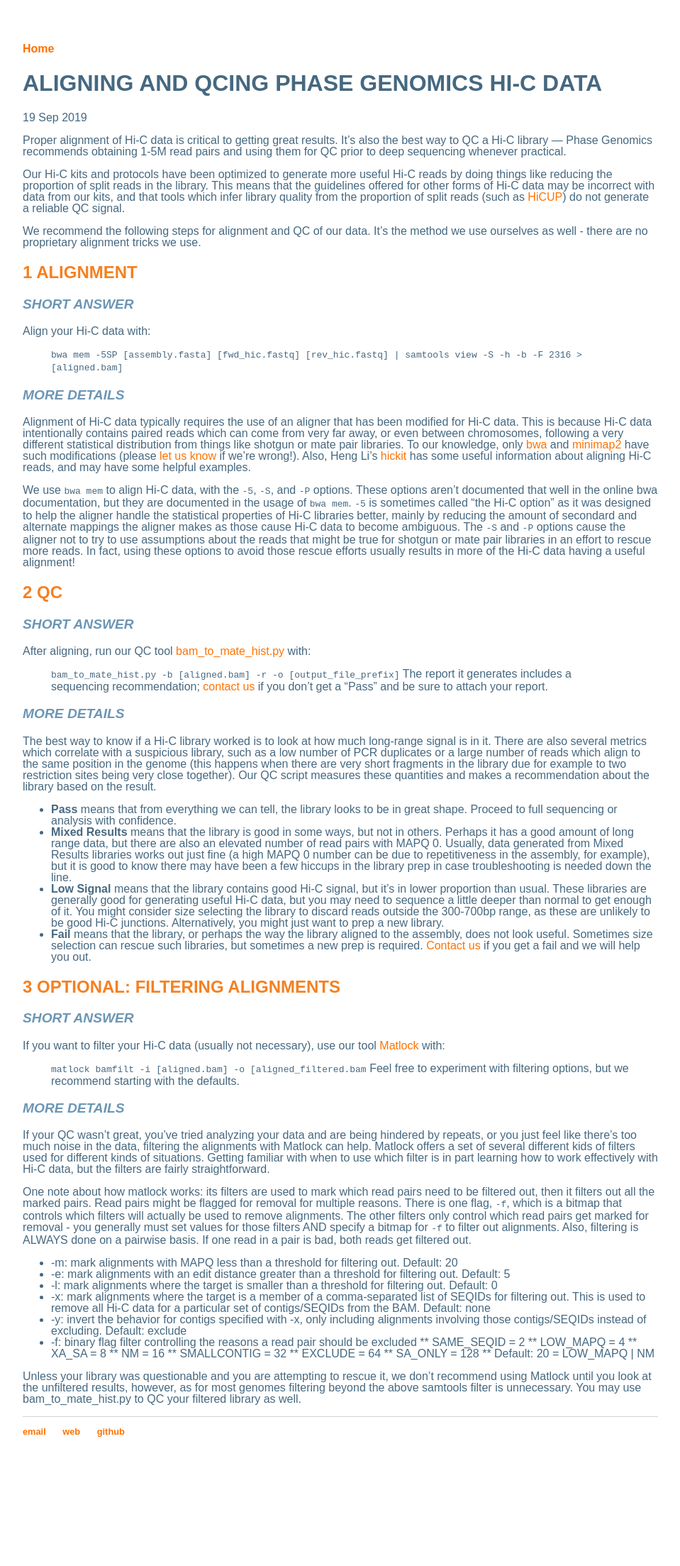
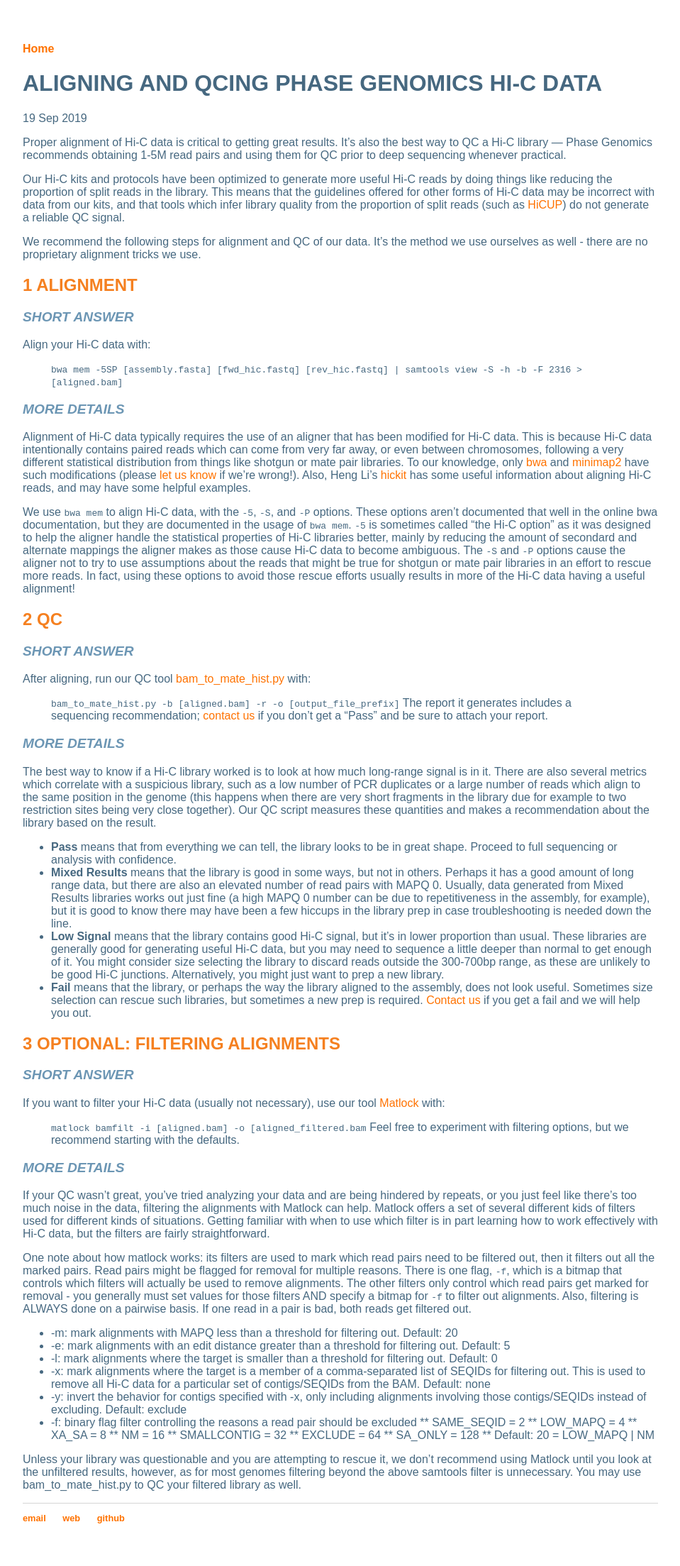
Before and after one commit to phasegenomics/phasegenomics.github.io, a Jekyll site: the page built from _posts/2019-09-19-hic-alignment-and-qc.md, in a window 1280 px wide. Shown: the whole page at 71% size, without its empty margins (160-1119 px from the left). Built offline with Jekyll 4.4.1, drawn with Linux system fonts in a browser that asks for light colours; before the commit the page ends 2085 px from its top, so only the background shows below that.

Commit message:
Style updates

```diff
--- a/css/main.css
+++ b/css/main.css
@@ -41,9 +41,12 @@ h3 {
 
 p, li {
     font-size: 1em;
-    line-height: 1em;
     color: #466880;
     font-family: 'Montserrat', sans-serif;
+}
+code {
+    font-size: 1em;
+    color: #466880;
 }
 footer {
     border-top: 1px solid #d5d5d5;
```
